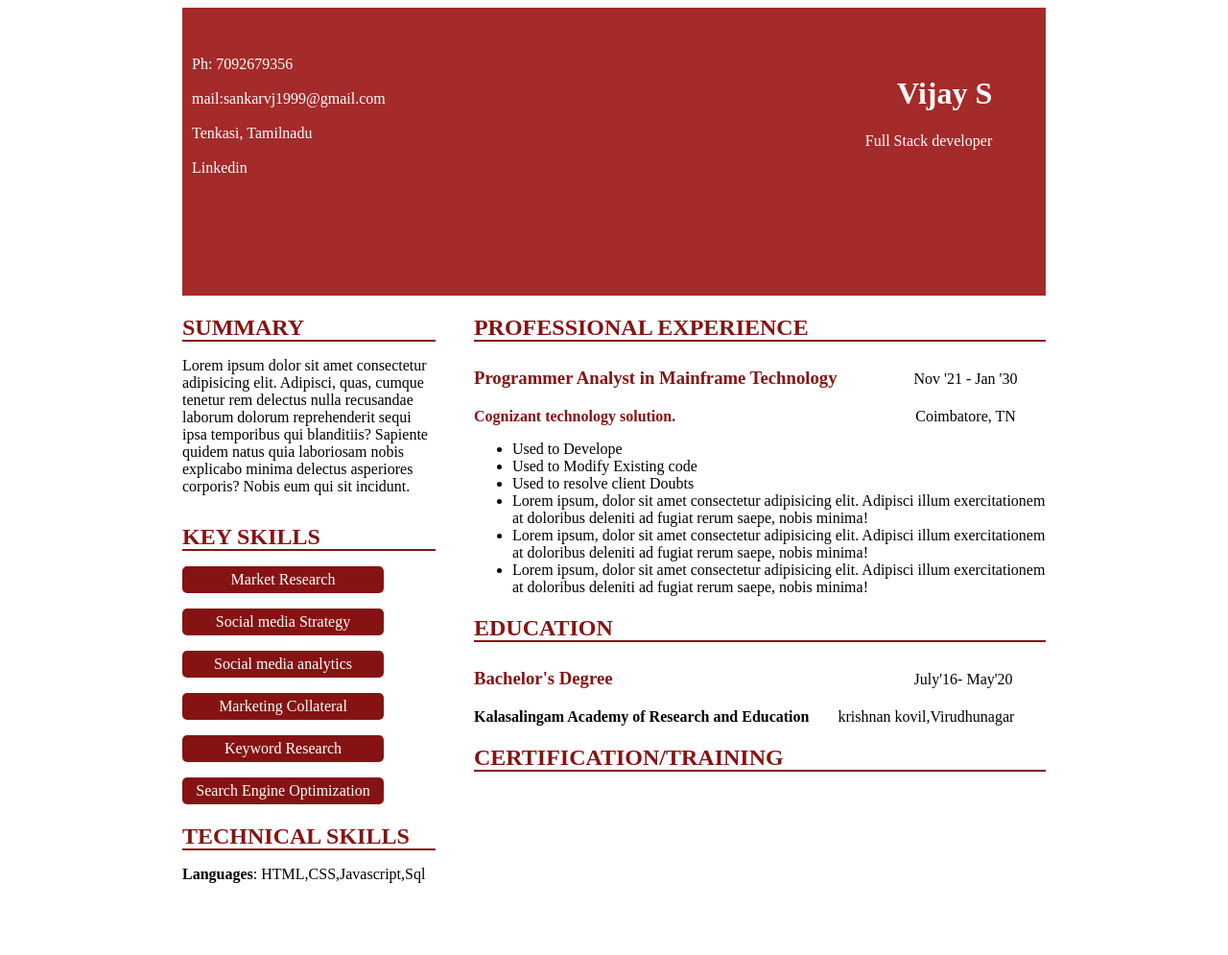
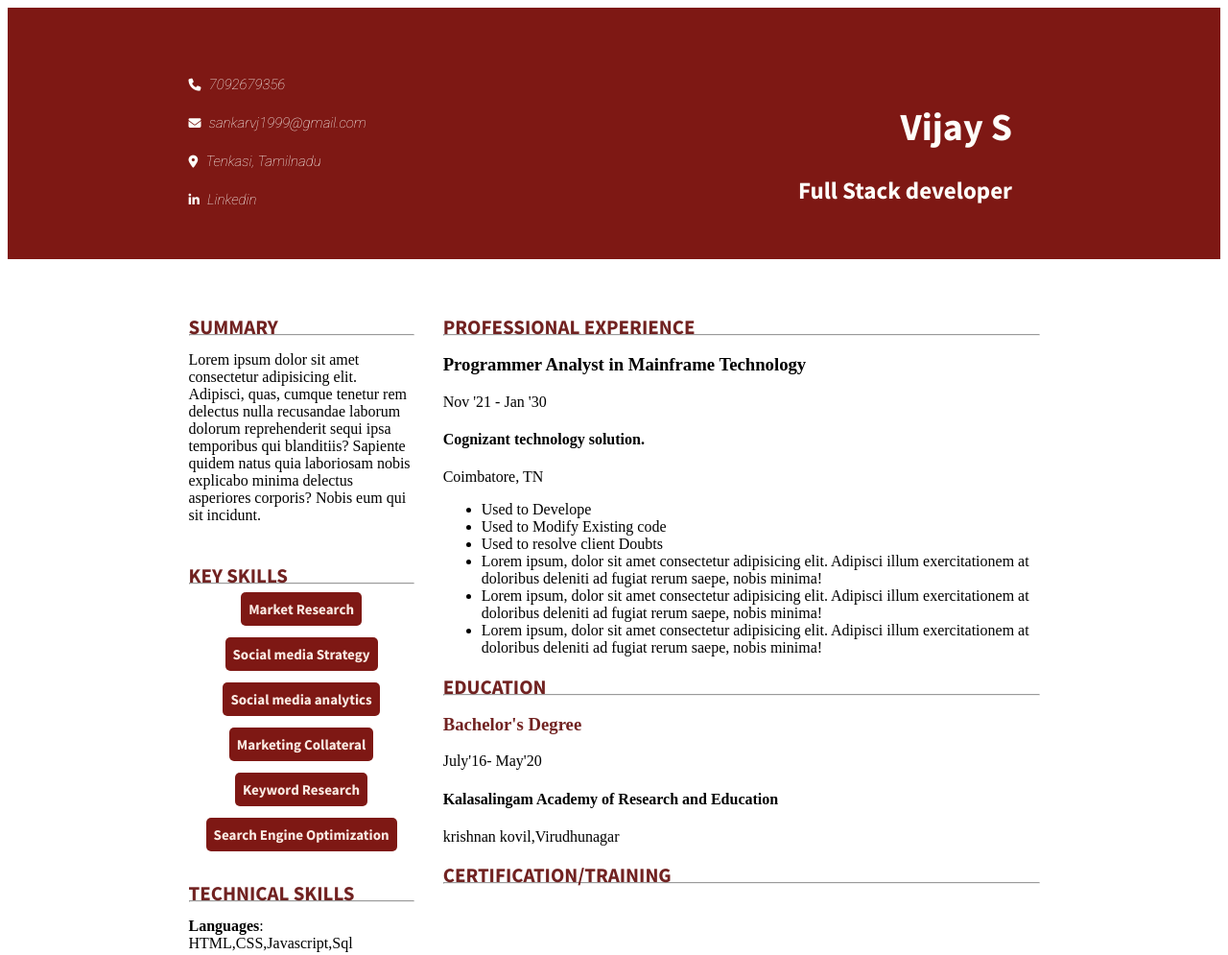
Before and after one commit to vijaydev133/1-portfolio, a plain HTML site: page index.html in a window 1280 px wide. Shown: the whole page at 96% size. Before the commit the page ends 944 px from the top, so only its background shows below. Drawn offline with Linux system fonts and the light colour scheme.

Commit message:
extra styles added.

```diff
--- a/index.html
+++ b/index.html
@@ -5,16 +5,41 @@
     <meta http-equiv="X-UA-Compatible" content="IE=edge" />
     <meta name="viewport" content="width=device-width, initial-scale=1.0" />
     <title>Document</title>
+    <link rel="stylesheet" href="reset.css" />
     <link rel="stylesheet" href="style.css" />
+    <link rel="preconnect" href="https://fonts.googleapis.com" />
+    <link rel="preconnect" href="https://fonts.gstatic.com" crossorigin />
+    <link rel="preconnect" href="https://fonts.googleapis.com" />
+    <link rel="preconnect" href="https://fonts.googleapis.com" />
+    <link rel="preconnect" href="https://fonts.gstatic.com" crossorigin />
+    <link
+      href="https://fonts.googleapis.com/css2?family=Lato:wght@100;700&family=Lora:wght@600&family=Noto+Sans:wght@100;200&family=Open+Sans&family=Roboto:ital,wght@1,100&family=Source+Sans+Pro:wght@700&display=swap"
+      rel="stylesheet"
+    />
+    <link rel="preconnect" href="https://fonts.googleapis.com" />
+    <link rel="preconnect" href="https://fonts.gstatic.com" crossorigin />
+    <link
+      href="https://fonts.googleapis.com/css2?family=Lato&family=Lora:wght@600&family=Noto+Sans:wght@100;200&family=Roboto:ital,wght@1,100&family=Source+Sans+Pro:wght@700&display=swap"
+      rel="stylesheet"
+    />
+    <script
+      src="https://kit.fontawesome.com/e5a8b5d405.js"
+      crossorigin="anonymous"
+    ></script>
   </head>
   <body>
     <div class="container">
       <div class="top">
+        <div class="top1 centre">
           <div class="top-left">
-          <a href="tel:7092679356">Ph: 7092679356</a><br /><br />
-          <a href="mailto:sankarvj1999@gmail.com">mail:sankarvj1999@gmail.com</a
+            <i class="fa-solid fa-phone"></i>
+            <a href="tel:7092679356">7092679356</a><br /><br />
+            <i class="fa-solid fa-envelope"></i>
+            <a href="mailto:sankarvj1999@gmail.com">sankarvj1999@gmail.com</a
             ><br /><br />
+            <i class="fa-solid fa-location-dot"></i>
             <a href="#">Tenkasi, Tamilnadu</a><br /><br />
+            <i class="fa-brands fa-linkedin-in"></i>
             <a href="#">Linkedin</a>
           </div>
 
@@ -23,8 +48,9 @@
             <p>Full Stack developer</p>
           </div>
         </div>
+      </div>
 
-      <div class="down">
+      <div class="down centre">
         <div class="left">
           <div class="left-summary">
             <h2>SUMMARY</h2>
@@ -42,12 +68,14 @@
           <div class="left-key-skills">
             <h2>KEY SKILLS</h2>
             <hr />
-            <p>Market Research</p>
-            <p>Social media Strategy</p>
-            <p>Social media analytics</p>
-            <p>Marketing Collateral</p>
-            <p>Keyword Research</p>
-            <p>Search Engine Optimization</p>
+            <div class="l-ks">
+              <span>Market Research</span>
+              <span>Social media Strategy</span>
+              <span>Social media analytics</span>
+              <span>Marketing Collateral</span>
+              <span>Keyword Research</span>
+              <span>Search Engine Optimization</span>
+            </div>
           </div>
 
           <div class="left-technical-skills">
@@ -60,23 +88,39 @@
           <div class="right-professional-experience">
             <h2>PROFESSIONAL EXPERIENCE</h2>
             <hr />
-            <h3>Programmer Analyst in Mainframe Technology</h3><span class="span1">Nov '21 - Jan '30</span><br>
-            <h4>Cognizant technology solution.</h4><span class="span2">Coimbatore, TN</span><br>
+            <h3>Programmer Analyst in Mainframe Technology</h3>
+            <span class="span1">Nov '21 - Jan '30</span><br />
+            <h4>Cognizant technology solution.</h4>
+            <span class="span2">Coimbatore, TN</span><br />
             <ul>
               <li>Used to Develope</li>
               <li>Used to Modify Existing code</li>
               <li>Used to resolve client Doubts</li>
-              <li>Lorem ipsum, dolor sit amet consectetur adipisicing elit. Adipisci illum exercitationem at doloribus deleniti ad fugiat rerum saepe, nobis minima!</li>
-              <li>Lorem ipsum, dolor sit amet consectetur adipisicing elit. Adipisci illum exercitationem at doloribus deleniti ad fugiat rerum saepe, nobis minima!</li>
-              <li>Lorem ipsum, dolor sit amet consectetur adipisicing elit. Adipisci illum exercitationem at doloribus deleniti ad fugiat rerum saepe, nobis minima!</li>
+              <li>
+                Lorem ipsum, dolor sit amet consectetur adipisicing elit.
+                Adipisci illum exercitationem at doloribus deleniti ad fugiat
+                rerum saepe, nobis minima!
+              </li>
+              <li>
+                Lorem ipsum, dolor sit amet consectetur adipisicing elit.
+                Adipisci illum exercitationem at doloribus deleniti ad fugiat
+                rerum saepe, nobis minima!
+              </li>
+              <li>
+                Lorem ipsum, dolor sit amet consectetur adipisicing elit.
+                Adipisci illum exercitationem at doloribus deleniti ad fugiat
+                rerum saepe, nobis minima!
+              </li>
             </ul>
           </div>
 
           <div class="right-education">
             <h2>EDUCATION</h2>
             <hr />
-            <h3>Bachelor's Degree</h3><span class="span1">July'16- May'20</span>
-            <h4>Kalasalingam Academy of Research and Education</h4><span class="span2">krishnan kovil,Virudhunagar</span>
+            <h3>Bachelor's Degree</h3>
+            <span class="span1">July'16- May'20</span>
+            <h4>Kalasalingam Academy of Research and Education</h4>
+            <span class="span2">krishnan kovil,Virudhunagar</span>
           </div>
 
           <div class="right-certification-training">
--- a/style.css
+++ b/style.css
@@ -1,110 +1,114 @@
-.container{
-    width: 900px;
-    margin: auto;
+.top {
+  background-color: #7e1814;
+  color: #fefefa;
+  height: 262px;
+  font-family: "Lato", sans-serif;
+  font-family: "Lora", serif;
+  font-family: "Noto Sans", sans-serif;
+  font-family: "Roboto", sans-serif;
+  font-family: "Source Sans Pro", sans-serif;
 }
 
-
-.top{
-    display: flex;
-    width: 900px;
-    height: 300px;
-    background-color: brown;
-    padding-top: 50px;
-    padding-left: 10px;
-    box-sizing: border-box;
+.top1 {
+  display: flex;
+  margin-top: 100px;
+}
+.top1 h1 {
+  font-size: 40px;
+  margin-bottom: 15px;
 }
 
-.top-right{
-    padding-left: 500px ;
-    text-align: right;
-    color: white;
+.top1 p {
+  font-size: 25px;
+}
+.top-left {
+  margin-top: 69px;
+  margin-left: px;
+}
+.top-right {
+  font-family: "Lato", sans-serif;
+  font-family: "Lora", serif;
+  font-family: "Noto Sans", sans-serif;
+  font-family: "Open Sans", sans-serif;
+  font-family: "Roboto", sans-serif;
+  font-family: "Source Sans Pro", sans-serif;
+  margin-left: 450px;
+  margin-top: 72px;
+  text-align: end;
 }
 
-a{
-    text-decoration: none;
-    color: white;
+.top a {
+  text-decoration: none;
+  color: #fefefa;
+  font-family: "Lato", sans-serif;
+  font-family: "Lora", serif;
+  font-family: "Noto Sans", sans-serif;
+  font-family: "Roboto", sans-serif;
+  font-size: 15px;
 }
 
-.down{
-    display: flex;
+.top i {
+  font-size: 13px;
+  margin-right: 5px;
 }
 
-.down .left{
-    width: 500px;
-    margin-right: 40px;
+.down {
+  display: flex;
 }
 
-.down h2{
-    margin-bottom: -9px;
+.down .left,
+.down .right {
+  margin-top: 40px;
 }
 
-
-.down h2,h3,h4{
-    color: rgb(134, 19, 19);
-
-}
-.down hr{
-
-    border-top: 2px solid rgb(134, 19, 19);
-    border-bottom: none;
-    border-left: none;
-    border-right: none;
-
-
+.down .left {
+  width: 367px;
+  margin-right: 30px;
 }
 
-.left-summary{
-    margin-bottom: 30px;
+.centre {
+  width: 887px;
+  margin: 0px auto;
 }
 
-.left-key-skills  p{
-
-    max-width: 200px;
-    border-radius: 5px;
-    color: white;
-    background-color: rgb(134, 19, 19);;
-    padding: 5px;
-    text-align: center;
-
+.down h2 {
+  font-size: 21px;
+  font-family: "Lato", sans-serif;
+  font-family: "Lora", serif;
+  font-family: "Noto Sans", sans-serif;
+  font-family: "Roboto", sans-serif;
+  font-family: "Source Sans Pro", sans-serif;
+  margin-bottom: -14px;
 }
 
-.right-professional-experience h3,h4{
-    display: inline-block;
-
+.down hr {
+  margin-top: px;
 }
 
-.right-professional-experience h3,h4{
-    margin-bottom: -20px;
+.down h2,
+.right-education h3 {
+  color: #712221;
 }
 
-.right-professional-experience .span1{
-    margin-left: 80px;
-
+.left-summary {
+  margin-bottom: 40px;
 }
 
-.right-professional-experience .span2{
-    margin-left: 250px;
-
+.l-ks {
+  text-align: center;
+  font-family: "Lato", sans-serif;
+  font-family: "Lora", serif;
+  font-family: "Noto Sans", sans-serif;
+  font-family: "Roboto", sans-serif;
+  font-family: "Source Sans Pro", sans-serif;
+  font-size: 15px;
 }
 
-.right-education h3,h4{
-    display: inline-block;
+.left-key-skills span {
+  color: #faebe3;
+  background-color: #7e1814;
+  display: inline-block;
+  padding: 8px;
+  border-radius: 5px;
+  margin-bottom: 12px;
 }
-
-.right-education h3,h4{
-    margin-bottom: -20px;
-}
-
-.right-education .span1{
-    margin-left: 314px;
-
-}
-
-.right-education .span2{
-    margin-left: 30px;
-
-}
-
-.right-education h4{
-    color: black;
-}
```
Lines whose indentation alone changed are shown as unchanged.
